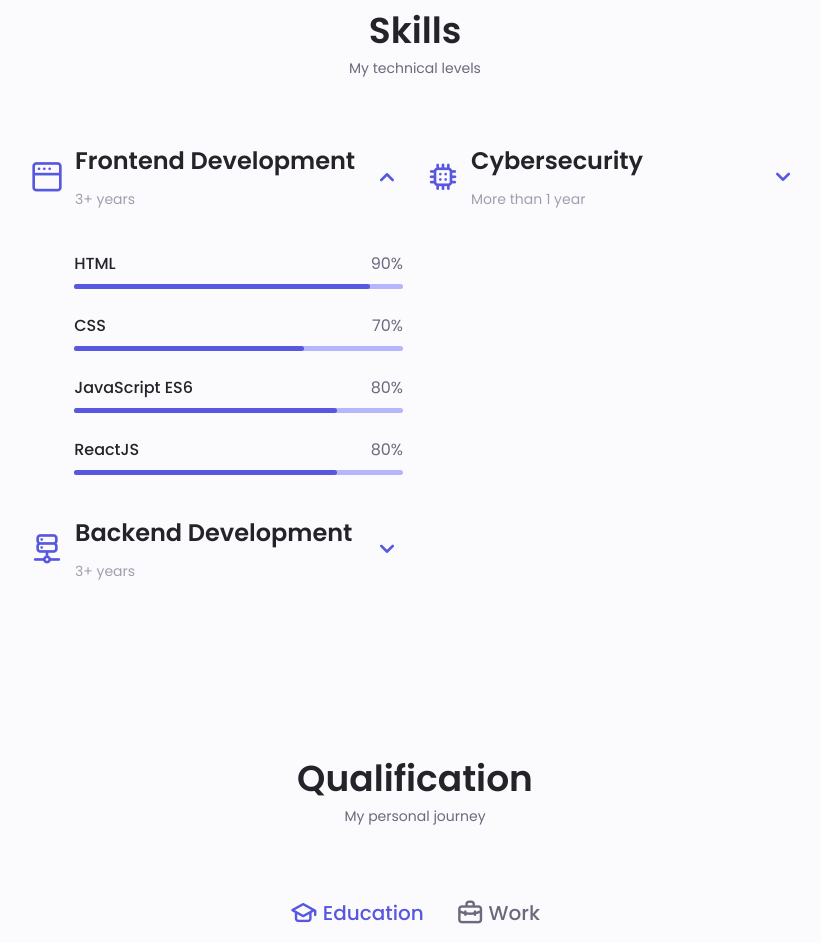
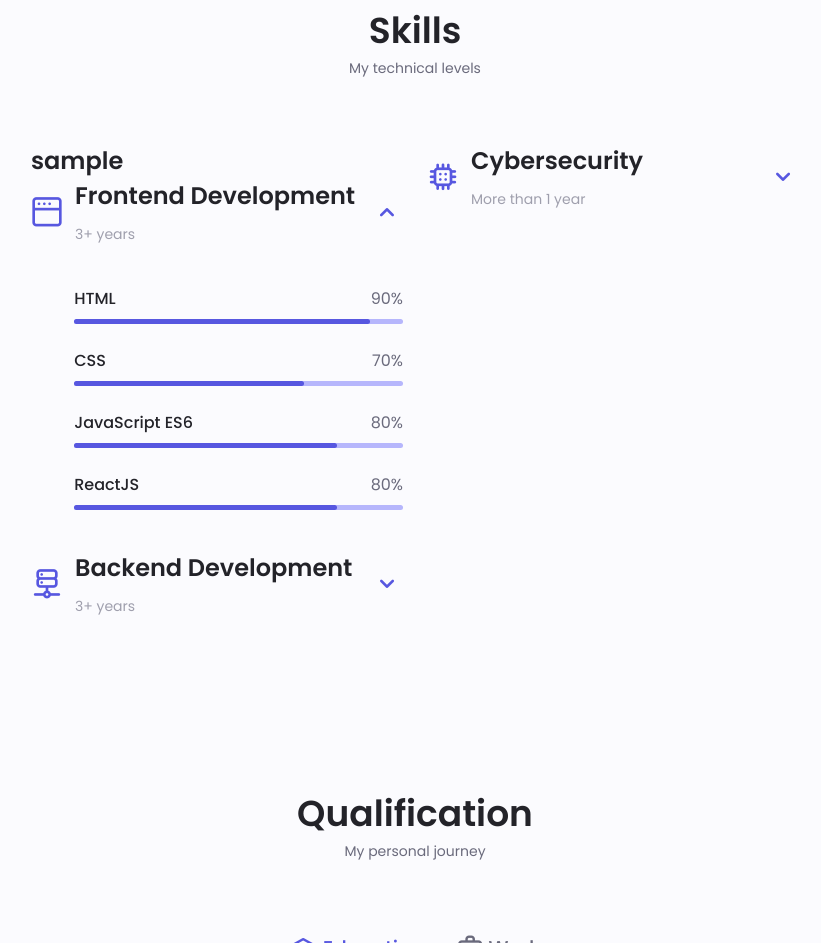
Before and after one commit to Monish-Palanikumar/portfolio, a plain HTML site: page index.html in a window 1280 px wide. Shown: the part 1352-2295 px from the top of the page, without its empty margins (225-1046 px from the left). Drawn offline with nearby package versions, Linux system fonts and the light colour scheme.

Commit message:
sample push

```diff
--- a/index.html
+++ b/index.html
@@ -172,6 +172,7 @@
 
                <div class="skills__container container grid">
                     <div>
+                         <h1>sample</h1>
                          <!--==================== SKILL 1 ====================-->
                          <div class="skills__content skills__open">
                               <div class="skills__header">
```
